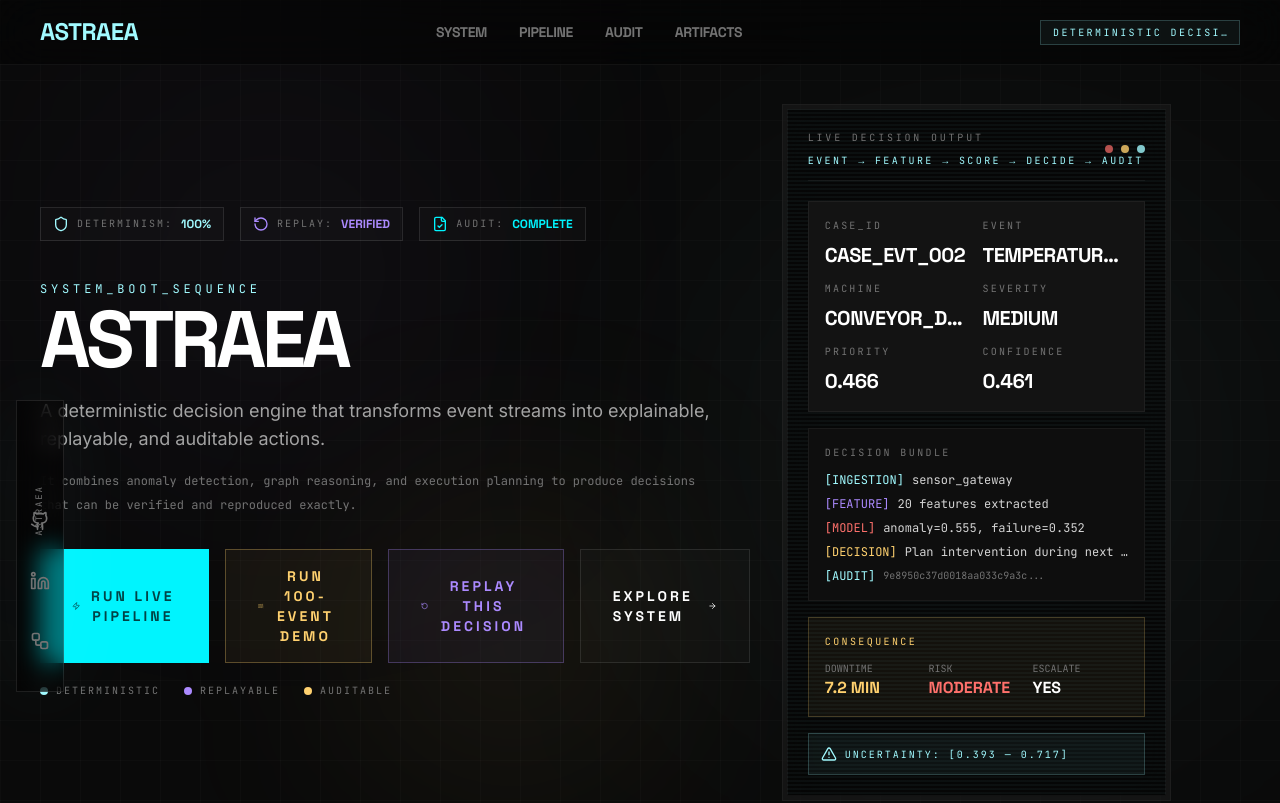
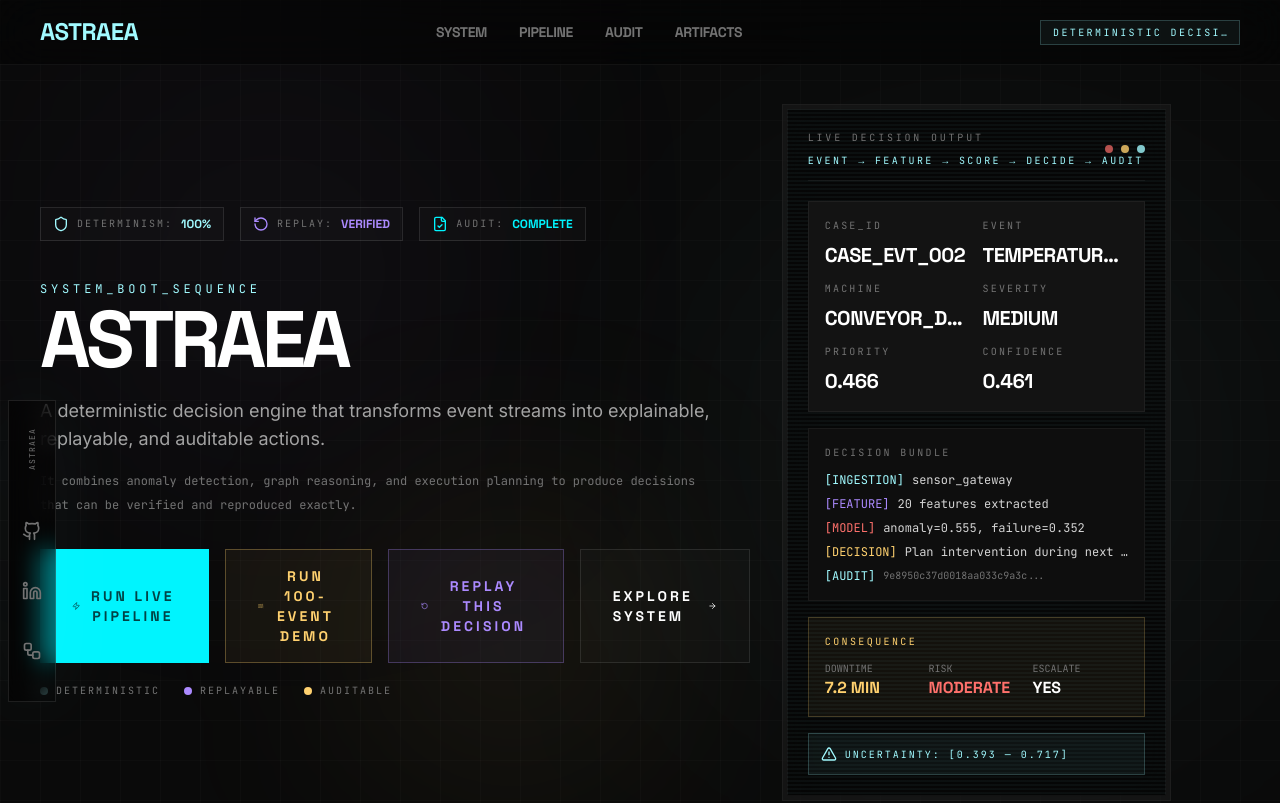
Before and after one commit to AngelP17/Astraea, a Next.js app: page / in a window 1280 px wide. Shown: the top 803 px of the page. Built offline with nearby package versions, Linux system fonts and the light colour scheme.

Commit message:
fix: properly contain rotated sidebar text in small overflow-visible box

```diff
--- a/components/system-side-rail.tsx
+++ b/components/system-side-rail.tsx
@@ -15,10 +15,12 @@ export function SystemSideRail() {
       initial={{ x: -24, opacity: 0 }}
       animate={{ x: 0, opacity: 1 }}
       transition={{ duration: 0.7, delay: 0.15 }}
-      className="fixed left-4 top-1/2 z-40 hidden min-w-[48px] max-w-[48px] -translate-y-1/2 flex-col items-center gap-6 border border-white/10 bg-black/50 py-8 shadow-panel backdrop-blur-md xl:flex"
+      className="fixed left-2 top-1/2 z-40 hidden w-12 -translate-y-1/2 flex-col items-center gap-6 border border-white/10 bg-black/50 py-8 shadow-panel backdrop-blur-md xl:flex overflow-visible"
     >
-      <div className="mb-8 w-48 origin-center rotate-[-90deg] whitespace-nowrap font-mono text-[9px] uppercase tracking-[0.2em] text-neutral-500">
-        ASTRAEA
+      <div className="relative mb-6 h-8 w-8 overflow-visible">
+        <span className="absolute left-1/2 top-1/2 -translate-x-1/2 -translate-y-1/2 rotate-[-90deg] whitespace-nowrap font-mono text-[8px] uppercase tracking-[0.15em] text-neutral-500">
+          ASTRAEA
+        </span>
       </div>
 
       {items.map(({ icon: Icon, label, href }) => (
```
